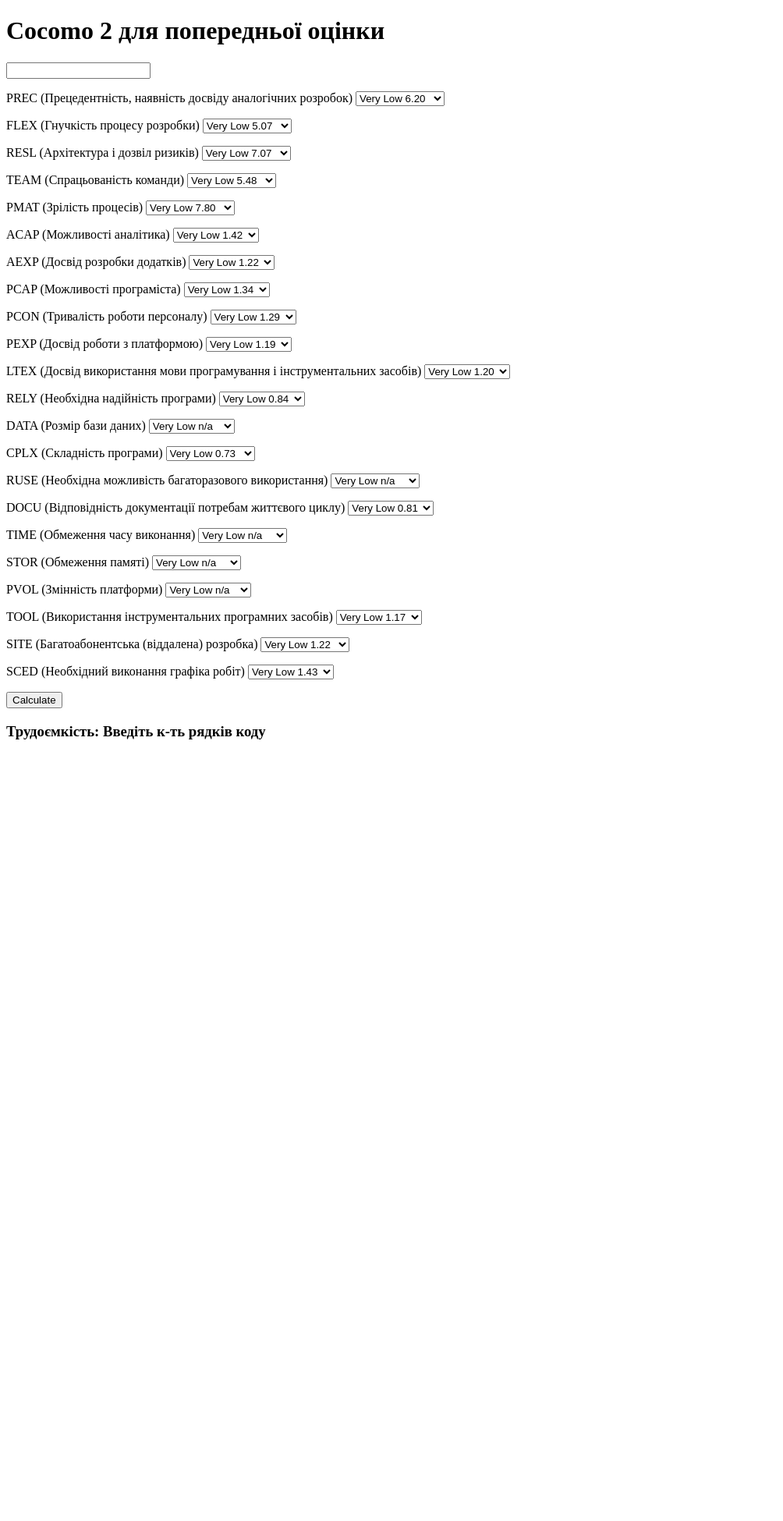
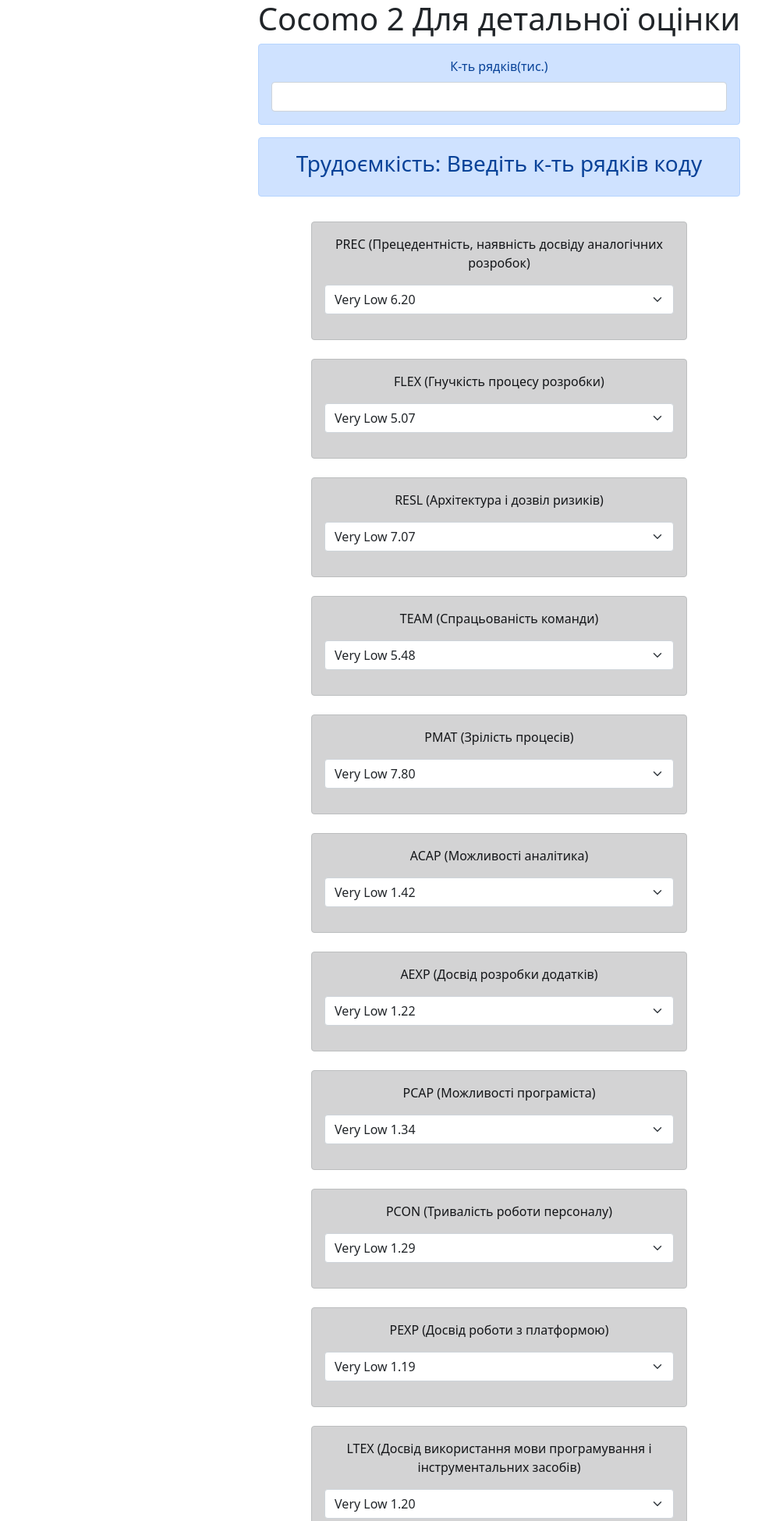
Before and after one commit to RondyVN/Django3.2-calculator-cocomo1-cocomo2-functional-point-project, a Django app: page /cocomo2/detailed_assessment/ in a window 1280 px wide. Shown: the top 1950 px of the page at 78% size, without its empty margins (0-1004 px from the left). Before the commit the page ends 948 px from the top, so only its background shows below. Run offline with Django 3.2, Linux system fonts and the light colour scheme; some libraries are stand-ins or nearby versions.

Commit message:
add style to cocomo2

```diff
--- a/calculators/urls.py
+++ b/calculators/urls.py
@@ -22,7 +22,7 @@ urlpatterns = [
     path('admin/', admin.site.urls),
     path('', views.links_calculator, name="links_calculator"),
     path('cocomo_1_links/', views.cocomo1_links, name="cocomo1_links"),
-    path('basic_cocomo/', views.basic_cocomo, name="basic_cocomo"),
-    path('intermediate_cocomo/', views.intermediate_cocomo, name='intermediate_cocomo'),
+    path('cocomo_1_links/basic_cocomo/', views.basic_cocomo, name="basic_cocomo"),
+    path('cocomo_1_links/intermediate_cocomo/', views.intermediate_cocomo, name='intermediate_cocomo'),
     path('cocomo2/', include('cocomo2.urls'),),
 ]
--- /dev/null
+++ b/cocomo2/static/cocomo2/style.css
@@ -0,0 +1,13 @@
+.form {
+  display: flex;
+  flex-direction: column;
+  max-width: 50rem;
+  justify-content: center;
+}
+
+.wrapper {
+  display: flex;
+  flex-direction: column;
+  justify-content: center;
+  align-items: center;
+}
--- a/cocomo2/templates/cocomo2/preliminary_assessment.html
+++ b/cocomo2/templates/cocomo2/preliminary_assessment.html
@@ -1,26 +1,55 @@
 <!DOCTYPE html>
 <html lang="en">
 <head>
-    <meta charset="UTF-8">
+    {% load static %}
+
+    <meta name="viewport" content="width=device-width, initial-scale=1">
+
+    <link href="https://cdn.jsdelivr.net/npm/bootstrap@5.1.1/dist/css/bootstrap.min.css" rel="stylesheet"
+          integrity="sha384-F3w7mX95PdgyTmZZMECAngseQB83DfGTowi0iMjiWaeVhAn4FJkqJByhZMI3AhiU" crossorigin="anonymous">
+
+    <link rel="stylesheet" type="text/css" href="{% static 'cocomo2/style.css' %}">
+
     <title>Title</title>
 </head>
 <body>
-    <h1>Cocomo 2 для попередньої оцінки</h1>
-    <form method="get">
-        <input type="number" name="rows">
+
+<div class="wrapper">
+    <form method="get" class="form">
+        <h1>{{ cocomo2 }}</h1>
+
+        <div class="form-outline text-center alert alert-primary">
+            <label class="form-label" for="typeNumber">К-ть рядків(тис.)</label>
+            <input type="number" id="typeNumber" class="form-control" name="rows"/>
+        </div>
+        <div class="wrapper alert alert-primary">
+            <h3>Трудоємкість: {{ PM }}</h3>
+        </div>
         <p>
             {% for key, value in dict.items %}
-            <p>{{ key }} {% for k, l in name_atribut.items %} {% if key == k %} ({{ l }}) {% endif %} {% endfor %}<select name="{{ key }}">
-                {% for val in value %}
+        <div class="row justify-content-center mb-2">
+            <div class="col-md-9 text-center alert alert-dark">
+                <label class="pb-3">{{ key }} {% for k, l in name_atribut.items %} {% if key == k %} ({{ l }}) {% endif %} {% endfor %}</label>
+                <p><select class="form-select" name="{{ key }}">
+                    {% for val in value %}
                     <option value="{{ val }}">{{ a }} {{ val }}</option>
-                {% endfor %}
-            </select></p>
-            {% endfor %}
-        <p><input type="submit" value="Calculate">
+                    {% endfor %}
+                </select></p>
+            </div>
+        </div>
+        {% endfor %}
+        <input type="submit" value="Calculate" class="btn btn-secondary">
+
     </form>
+</div>
 
-    <p>
-    <h3>Трудоємкість: {{ PM }}</h3>
+<p>
+<script src="https://cdn.jsdelivr.net/npm/@popperjs/core@2.10.2/dist/umd/popper.min.js"
+        integrity="sha384-7+zCNj/IqJ95wo16oMtfsKbZ9ccEh31eOz1HGyDuCQ6wgnyJNSYdrPa03rtR1zdB"
+        crossorigin="anonymous"></script>
+<script src="https://cdn.jsdelivr.net/npm/bootstrap@5.1.3/dist/js/bootstrap.min.js"
+        integrity="sha384-QJHtvGhmr9XOIpI6YVutG+2QOK9T+ZnN4kzFN1RtK3zEFEIsxhlmWl5/YESvpZ13"
+        crossorigin="anonymous"></script>
 
 </body>
 </html>
--- a/cocomo2/views.py
+++ b/cocomo2/views.py
@@ -5,6 +5,8 @@ def cocomo2_start(request):
     return render(request, 'cocomo2/start.html')
 
 def preliminary_assessment(request):
+
+    name_calcuator = 'Cocomo 2 Для попередньої оцінки'
 
     count_rows = request.GET.get('rows')
 
@@ -64,13 +66,14 @@ def preliminary_assessment(request):
                 count_iter_list_data += 1
             E = 0.91 + 0.01 * SF
             PM = EAF * 2.94 * int(count_rows)**E
-            return render(request, 'cocomo2/preliminary_assessment.html', {'dict': dictt, 'arr': list_data_inter, 'name_atribut': name_atributs_dict, 'PM': PM, 'len': lenght})
+            return render(request, 'cocomo2/preliminary_assessment.html', {'dict': dictt, 'cocomo2': name_calcuator, 'name_atribut': name_atributs_dict, 'PM': PM, 'len': lenght})
         else:
-            return render(request, 'cocomo2/preliminary_assessment.html', {'dict': dictt, 'arr': list_data_inter, 'name_atribut': name_atributs_dict, 'PM': 'Введіть к-ть рядків коду'})
+            return render(request, 'cocomo2/preliminary_assessment.html', {'dict': dictt, 'cocomo2': name_calcuator, 'name_atribut': name_atributs_dict, 'PM': 'Введіть к-ть рядків коду'})
     except:
-        return render(request, 'cocomo2/preliminary_assessment.html', {'dict': dictt, 'arr': list_data_inter, 'name_atribut': name_atributs_dict, 'PM': 'Введіть к-ть рядків коду'})
+        return render(request, 'cocomo2/preliminary_assessment.html', {'dict': dictt, 'cocomo2': name_calcuator, 'name_atribut': name_atributs_dict, 'PM': 'Введіть к-ть рядків коду'})
 
 def detailed_assessment(request):
+    name_calcuator = 'Cocomo 2 Для детальної оцінки'
 
     count_rows = request.GET.get('rows')
 
@@ -155,8 +158,8 @@ def detailed_assessment(request):
                 count_iter_list_data += 1
             E = 0.91 + 0.01 * SF
             PM = EAF * 2.45 * int(count_rows)**E
-            return render(request, 'cocomo2/preliminary_assessment.html', {'dict': dictt, 'arr': list_data_inter, 'name_atribut': name_atributs_dict, 'PM': PM, 'len': lenght})
+            return render(request, 'cocomo2/preliminary_assessment.html', {'dict': dictt, 'cocomo2': name_calcuator, 'name_atribut': name_atributs_dict, 'PM': PM, 'len': lenght})
         else:
-            return render(request, 'cocomo2/preliminary_assessment.html', {'dict': dictt, 'arr': list_data_inter, 'name_atribut': name_atributs_dict, 'PM': 'Введіть к-ть рядків коду'})
+            return render(request, 'cocomo2/preliminary_assessment.html', {'dict': dictt, 'cocomo2': name_calcuator, 'name_atribut': name_atributs_dict, 'PM': 'Введіть к-ть рядків коду'})
     except:
-        return render(request, 'cocomo2/preliminary_assessment.html', {'dict': dictt, 'arr': list_data_inter, 'name_atribut': name_atributs_dict, 'PM': 'Введіть к-ть рядків коду'})
+        return render(request, 'cocomo2/preliminary_assessment.html', {'dict': dictt, 'cocomo2': name_calcuator, 'name_atribut': name_atributs_dict, 'PM': 'Введіть к-ть рядків коду'})
```
Also changed, not shown: cocomo2/templates/cocomo2/detailed_assessment.html (deleted, +0 -26 lines), cocomo2/static/cocomo2/custom.css (added).
